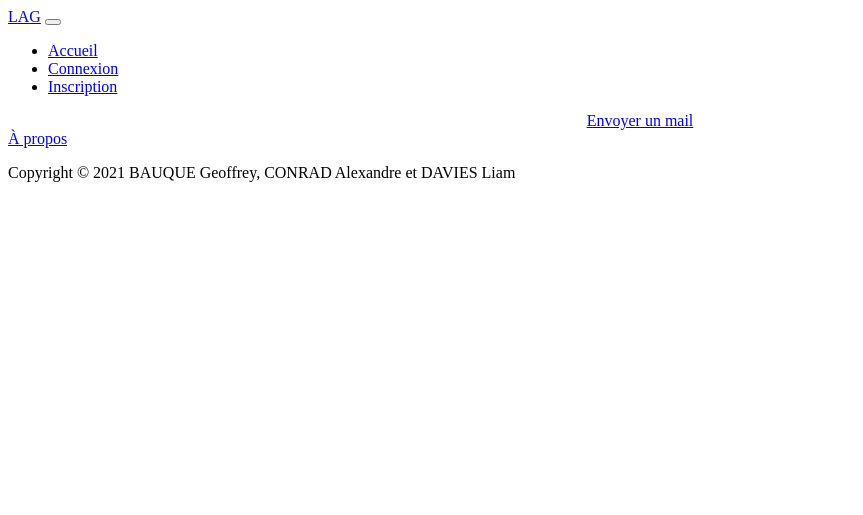
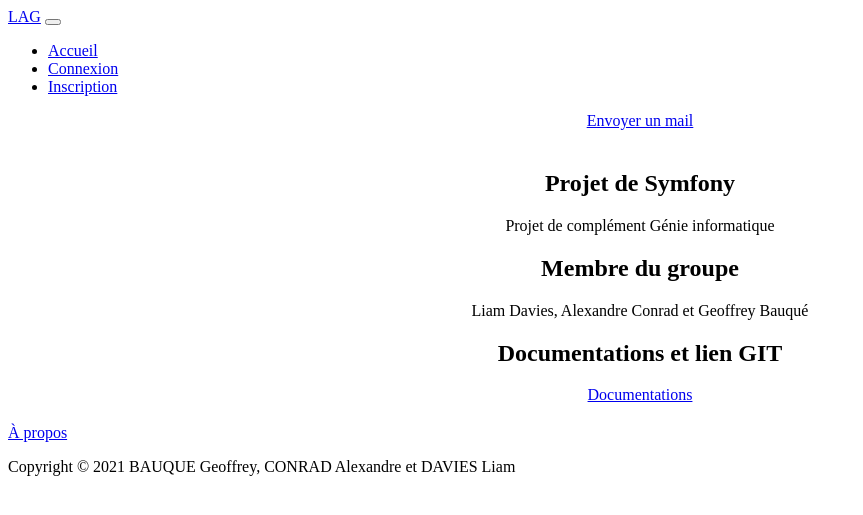
Before and after one commit to Nexey/LAG, a Symfony app: template templates/about_page/index.html.twig in a window 1280 px wide. Shown: the top 515 px of the page, without its empty margins (0-863 px from the left). Run offline with Twig, Linux system fonts and the light colour scheme; the template is opened without the code that fills it, so the values that code supplies are empty; some libraries are stand-ins or nearby versions.

Commit message:
[UPDATE] Page About

```diff
--- a/templates/about_page/index.html.twig
+++ b/templates/about_page/index.html.twig
@@ -6,4 +6,19 @@
     <div class="container" style="text-align: center">
         <a href="mailto:reclamation@m2gi.fr?subject=À propos de {{ app.request.uri }}">Envoyer un mail</a>
     </div>
+
+    <div class="container" style="text-align: center;padding: 20px">
+        <h2>Projet de Symfony</h2>
+        <p>Projet de complément Génie informatique</p>
+
+        <h2>Membre du groupe</h2>
+
+            Liam Davies,
+            Alexandre Conrad et
+            Geoffrey Bauqué
+
+        <h2>Documentations et lien GIT</h2>
+        <a href="https://github.com/Nexey/LAG">Documentations</a>
+      </div>
+
 {% endblock %}
```
